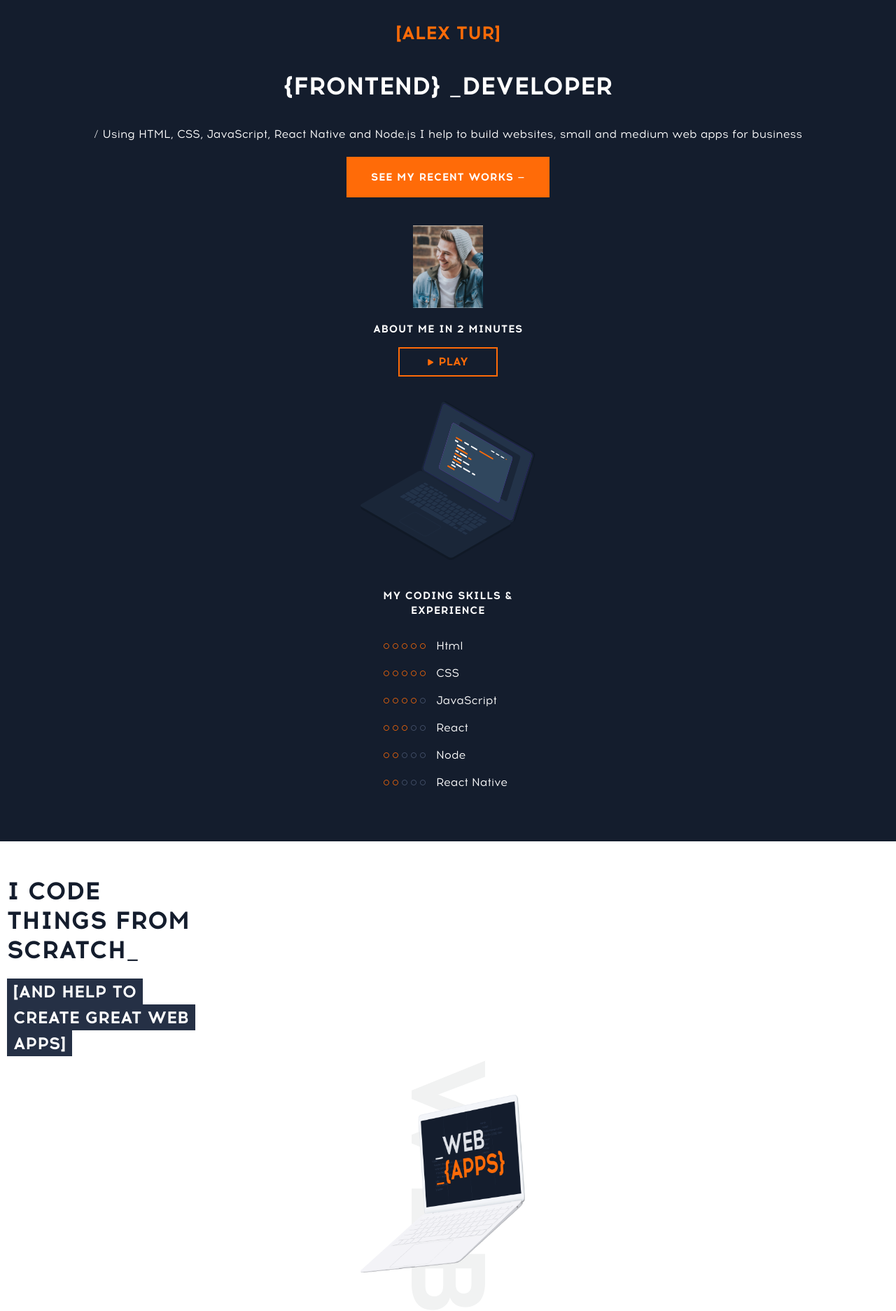
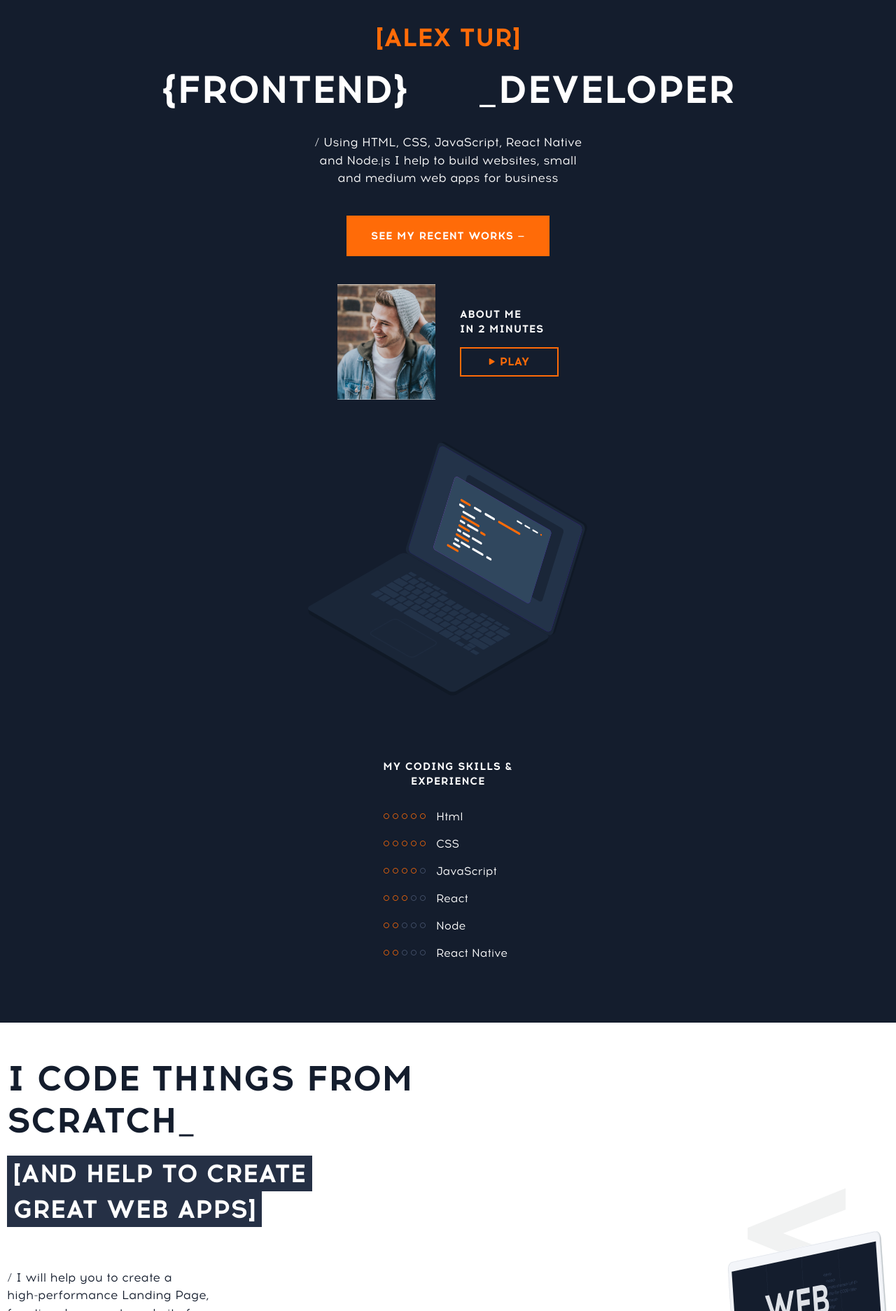
Before and after one commit to OlegKha/GoIT-Resume, a plain HTML site: page index.html in a window 1280 px wide. Shown: the part 67-1940 px from the top of the page at 70% size. Drawn offline with Linux system fonts and the light colour scheme; files whose address does not match are found by name.

Commit message:
Update10

```diff
--- a/css/style.css
+++ b/css/style.css
@@ -77,6 +77,14 @@ body {
 }
 
 /* COMMON */
+
+.tablet-element {
+  display: none;
+}
+
+.desktop-element {
+  display: none;
+}
 
 .accent-btn {
   background: var(--c-accent);
@@ -405,6 +413,18 @@ body {
   color: var(--c-light);
 }
 
+.front-page-my-info {
+  display: flex;
+  flex-direction: column;
+  align-items: center;
+}
+
+.front-page-about-me-container {
+  display: flex;
+  flex-direction: column;
+  align-items: center;
+}
+
 .front-page-gallery-btn {
   margin-bottom: 40px;
 }
@@ -723,7 +743,6 @@ body {
   border: 1px solid red;
 }
 
-
 /* CALCULATOR FORM SECTION */
 
 .calculator {
@@ -746,6 +765,7 @@ body {
   text-transform: uppercase;
   color: var(--txt-c-light);
   margin: 0 0 30px 0;
+  width: 276px;
 }
 
 .calculator-descr span {
@@ -926,3 +946,141 @@ body {
   margin: 0;
   padding-left: 8px;
 }
+
+@media only screen and (min-width: 640px) {
+  .container {
+    padding-bottom: 70px;
+    min-width: 640px;
+  }
+
+  .mobile-element {
+    display: none;
+  }
+
+  .tablet-element {
+    display: block;
+  }
+
+  .front-page-my-name {
+    font-size: 36px;
+    line-height: 43px;
+    margin-bottom: 0;
+  }
+
+  .front-page-profession {
+    margin: 20px 0 30px 0;
+    font-size: 55px;
+    line-height: 66px;
+  }
+
+  .profession-part-1 {
+    margin-right: 40px;
+  }
+  .profession-part-2 {
+    margin-left: 40px;
+  }
+
+  .front-page-description {
+    font-size: 17px;
+    line-height: 150%;
+    width: 385px;
+    margin: 0 0 40px 0;
+  }
+
+  .front-page-my-info {
+    display: flex;
+    flex-direction: row;
+    align-items: center;
+    margin-bottom: 60px;
+  }
+
+  .front-page-my-photo {
+    width: 140px;
+    margin-right: 35px;
+    margin-bottom: 0;
+  }
+
+  .front-page-my-decr {
+    text-align: left;
+  }
+
+  .front-page-my-video-btn {
+    margin-bottom: 0;
+  }
+
+  .front-page-laptop {
+    width: 400px;
+    margin-bottom: 90px;
+  }
+
+  .front-page-about-me-container {
+    align-items: flex-start;
+  }
+
+  .about .container {
+    position: relative;
+  }
+
+  .about-img-text {
+    position: absolute;
+    right: 22px;
+    top: 228px;
+    font-size: 200px;
+    line-height: 240px;
+  }
+
+  .about-img {
+    width: 361px;
+    height: 390px;
+    left: -105px;
+    top: 70px;
+  }
+
+  .about-img-container {
+    margin-bottom: 0;
+  }
+
+  .about-title {
+    font-size: 50px;
+    line-height: 60px;
+    width: 600px;
+  }
+
+  .about-descr {
+    font-size: 36px;
+    line-height: 43px;
+    margin-bottom: 60px;
+  }
+
+  .about-text:last-child {
+    width: 320px;
+    margin-bottom: 84px;
+  }
+
+  .team-projects-title,
+  .personal-projects-title {
+    text-align: left;
+    width: 400px;
+    font-size: 50px;
+    line-height: 60px;
+  }
+
+  .team-project-item,
+  .personal-project-item {
+    margin: 0 25px 40px 25px;
+  }
+
+  .callback-form .container,
+  .personal-projects .container,
+  .team-projects .container {
+    align-items: normal;
+  }
+
+  .team-projects-title-bgd {
+    font-size: 200px;
+    line-height: 240px;
+    top: 19px;
+  }
+
+
+}
--- a/index.html
+++ b/index.html
@@ -35,7 +35,10 @@
 
         <h1 class="front-page-my-name">[alex tur]</h1>
 
-        <h2 class="front-page-profession">{Frontend} _DEVELOPER</h2>
+        <h2 class="front-page-profession">
+          <span class="profession-part-1">{Frontend}</span>
+          <span class="profession-part-2">_DEVELOPER</span>
+        </h2>
 
         <p class="front-page-description">
           / Using HTML, CSS, JavaScript, React Native and Node.js I help to
@@ -46,14 +49,23 @@
           See my recent works —
         </button>
 
-        <img src="img/my-photo.jpg" alt="" class="front-page-my-photo" />
+        <div class="front-page-my-info">
 
-        <p class="front-page-my-decr">About me in 2 minutes</p>
+          <img src="img/my-photo.jpg" alt="my photo" class="front-page-my-photo" />
+
+          <div class="front-page-about-me-container">
+
+            <p class="front-page-my-decr mobile-element">About me in 2 minutes</p>
+
+            <p class="front-page-my-decr tablet-element">About me<br> in 2 minutes</p>
 
             <button class="front-page-my-video-btn" id="my-video-btn">
               <i class="fas fa-play"></i>
               PLAY
             </button>
+          </div>
+
+        </div>
 
         <img src="img/laptop.svg" alt="" class="front-page-laptop" />
         <div class="experience-container">
@@ -181,11 +193,20 @@
     <section class="about" id="about">
       <div class="container container-left">
         <h3 class="section-title about-title">I code things from scratch_</h3>
-        <p class="about-descr">
+
+        <p class="about-descr  mobile-element">
           <span>[and help to</span>
           <span>create great web</span>
           <span>apps]</span>
         </p>
+
+        <div class="tablet-element">
+          <p class="about-descr">
+            <span>[and help to create</span>
+            <span>great web apps]</span>
+          </p>
+        </div>
+
         <div class="about-img-container">
           <p class="about-img-text">
             WEB
@@ -196,10 +217,15 @@
             />
           </p>
         </div>
-        <p class="about-text">
+        <p class="about-text mobile-element">
           / I will help you to create a high-performance Landing Page,
           functional corporate website for your business, interactive web app
           for SaaS, startup, or other services.
+        </p>
+        <p class="about-text tablet-element">
+          / I will help you to create a<br> high-performance Landing Page,<br>
+          functional corporate website for your<br> business, interactive web app
+          for<br> SaaS, startup, or other services.
         </p>
         <p class="about-text">
           / My specialization is front-end development — client side of the web.
@@ -357,15 +383,15 @@
 
     <section class="callback-form">
       <div class="container">
-        <form action="" class="callback-form-container">
+        <form action="" class="callback-form-container" id="callback-form">
           <h3 class="callback-form-title">/Are you minding [a project?]</h3>
           <p class="callback-form-descr">
             Leave a request to discuss the task and technical requirements
           </p>
 
-          <input type="text" class="callback-form-input" placeholder="Name" id="callback-form-input-name"/>
+          <input type="text" class="callback-form-input" placeholder="Name" id="callback-form-input-name" />
           <input
-            type="email"
+            type="emailw"
             class="callback-form-input"
             placeholder="Email"
             id="callback-form-input-email"
@@ -373,7 +399,7 @@
           <input
             type="tel"
             class="callback-form-input"
-            placeholder="+380 (__) ___ - __ - __"
+            placeholder="+38 (0__) ___-__-__"
             id="callback-form-input-phone"
           />
           <input
@@ -387,14 +413,25 @@
 
     <section class="calculator" id="calculator">
       <div class="container">
-        <h3 class="calculator-title section-title">
+        <h3 class="calculator-title section-title mobile-element">
           Calculate_ the cost of a future project
         </h3>
+        <h3 class="calculator-title section-title tablet-element">
+          Calculate_<br> the cost of a<br> future project
+        </h3>
+        <div class="mobile-element">
           <p class="calculator-descr">
             <span>This is an</span>
             <span class="calculator-descr-accent">approximate</span>
             <span>calculation.</span>
           </p>
+        </div>
+
+        <p class="calculator-descr tablet-element">
+          <span>This is an approximate</span>
+          <span>calculation.</span>
+        </p>
+
         <img
           src="img/calculator.svg"
           alt="calculator"
@@ -452,7 +489,7 @@
               >Personal account and shopping cart:</label
             >
 
-            <div class="calculator-form-input-radio-container" id="calculator-form-input-cart">
+            <div class="calculator-form-input-radio-container"  id="calculator-form-input-cart">
               <input
                 type="radio"
                 class="calculator-form-input-field"
@@ -602,8 +639,8 @@
 
       <!-- REQUEST RECEIVED -->
 
-      <div class="modal modal-request-received" id="request-received">
-        <div class="request-received-container">
+      <div class="modal modal-request-received modal-area-bgd" id="request-received">
+        <div class="request-received-container modal-area-content">
           <i class="fas fa-times modal-close-btn"></i>
           <h3 class="request-received-title">{Thanks}</h3>
           <p class="request-received-primary-msg">
```
Lines whose indentation alone changed are shown as unchanged.
